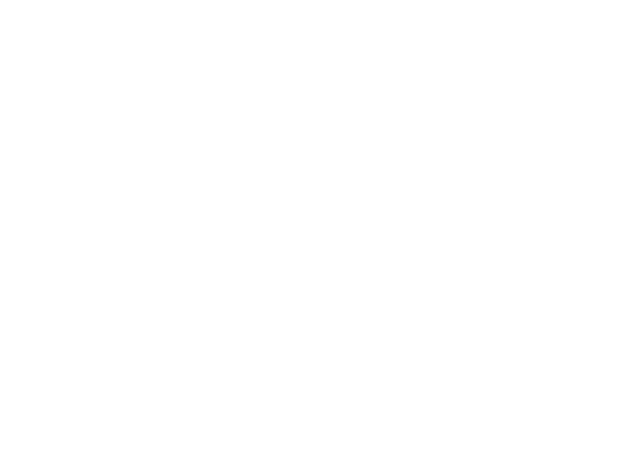
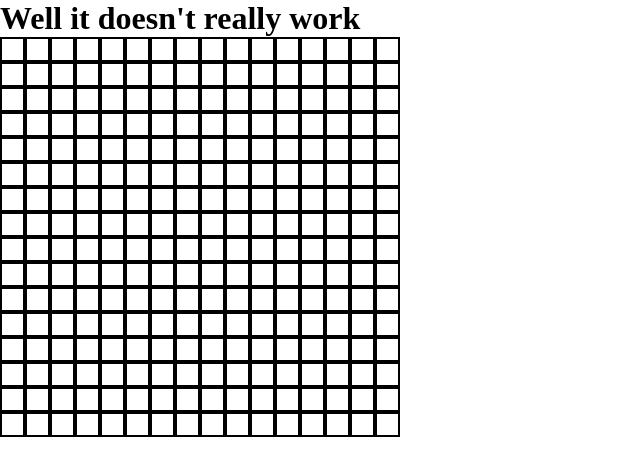
Before and after one commit to qw3r-T/odin-EtchASketch, a plain HTML site: page index.html in a window 1280 px wide. Shown: the whole page, without its empty margins (0-640 px from the left). Drawn offline with Linux system fonts and the light colour scheme.

Commit message:
Create grid
I created the logic to create the grid with a mix of CSS and JS. The
size of an element is set in the JS with the
containerWidth/amountOfElements

```diff
--- a/index.html
+++ b/index.html
@@ -9,6 +9,7 @@
     <title>Etch-a-Sketch</title>
 </head>
 <body>
+    <h1>Well it doesn't really work</h1>
     <div id="gridContainer"></div>
 </body>
 </html>
--- a/script.js
+++ b/script.js
@@ -1,8 +1,17 @@
+function createDiv(size) {
+    const div = document.createElement('div');
+    div.classList.add('gridElement');
+    div.style.width = `${size}px`;
+    div.style.width = `${size}px`;
+
+    return div;
+}
+
 function createGrid(size) {
     const container = document.getElementById('gridContainer');
     for (let i = 0; i < size**2; i++) {
-        const div = document.createElement('div');
-        div.classList.add('gridElement');
-        container.appendChild(div);
+        container.appendChild(createDiv(container.clientWidth / size));
     };
 }
+
+createGrid(16)
--- a/stylesheet.css
+++ b/stylesheet.css
@@ -0,0 +1,15 @@
+* {
+    margin: 0;
+    padding: 0;
+}
+
+#gridContainer {
+    display: flex;
+    flex-wrap: wrap;
+    width: 400px;
+    height: 400px;
+}
+.gridElement {
+    border: 2px solid black;
+    box-sizing: border-box;
+}
```
